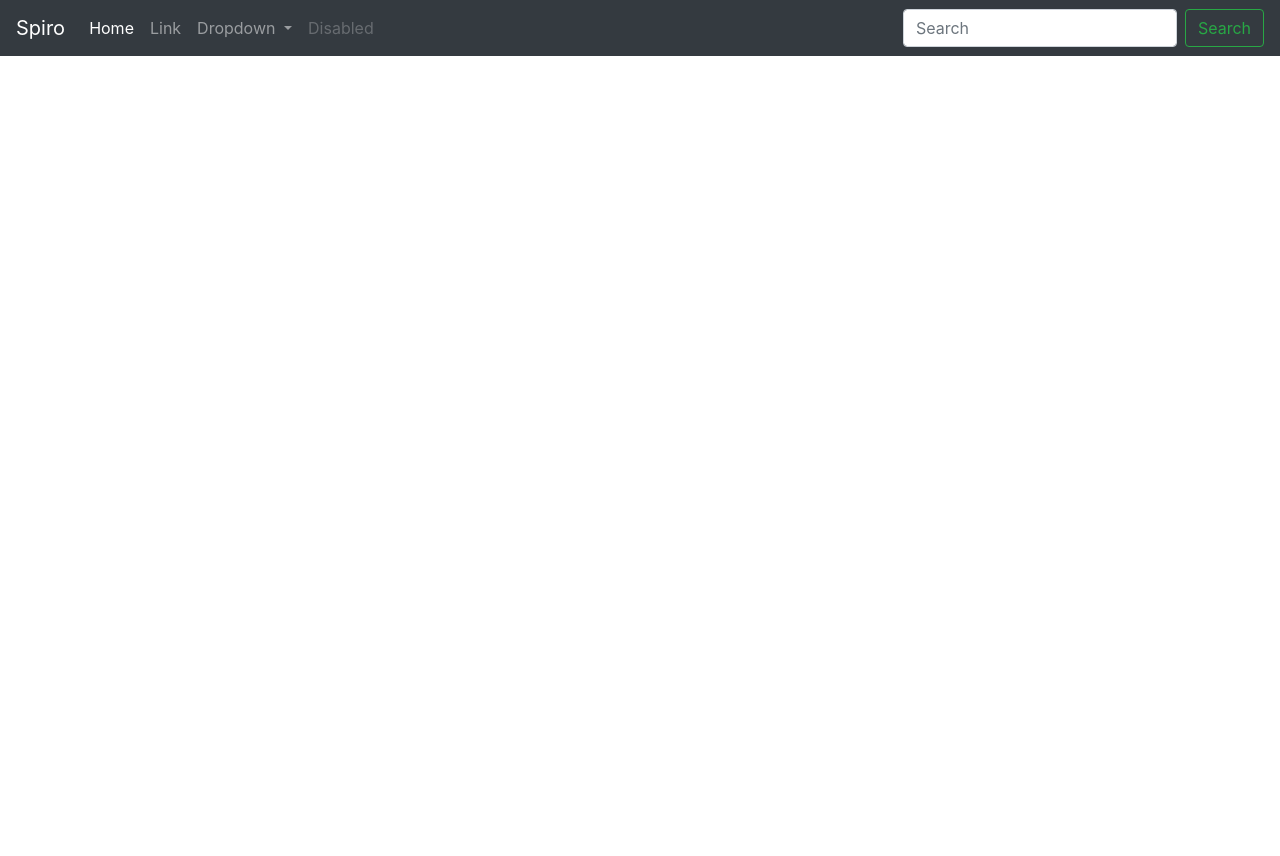
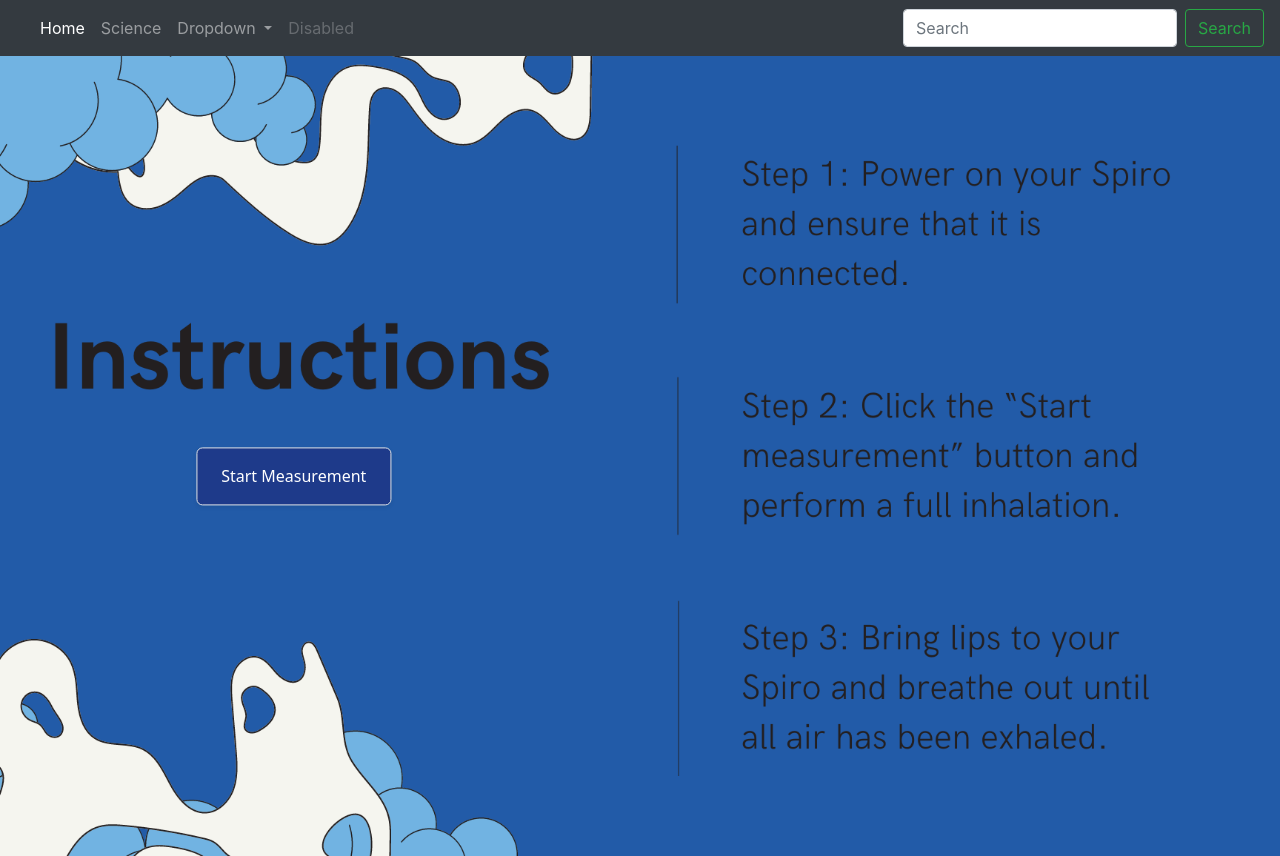
Before and after one commit to Parmajohnchees3/HackDuke2022, a Flask app: page /instructions in a window 1280 px wide. Before the commit the page ends 56 px from the top, so only its background shows below. Run offline with Flask 2, Linux system fonts and the light colour scheme.

Commit message:
updated buttons and fixed formatting issues

```diff
--- a/app/app.py
+++ b/app/app.py
@@ -38,8 +38,11 @@
 
 @app.route('/results')
 def results():
-    tdata = {}
-    return render_template("results.html", timedata=tdata, velodata=vdata)
+    data = {'time':["0", "1", "2", "3", "4", "5"], 'Velocity':["1", "5", "8", "10", "10", "20"]}
+
+    #tdata = [0, 1, 2, 3, 4, 5]
+    #vdata = [1, 5, 8, 10, 10, 10]
+    return render_template("results.html", data = data)
 
 @app.route('/instructions')
 def instructions():
--- a/app/static/styles.css
+++ b/app/static/styles.css
@@ -22,8 +22,6 @@
   content: '';
   width: 100%;
   height: 80%;
-  background: -webkit-linear-gradient(top,rgba(0,0,0,0) 0,rgba(0,0,0,.8) 80%,rgba(0,0,0,.8) 100%);
-  background: linear-gradient(to bottom,rgba(0,0,0,0) 0,rgba(0,0,0,.8) 80%,rgba(0,0,0,.8) 100%);
 }
 section h1 {
   position: absolute;
@@ -40,8 +38,8 @@
 
 section h2 {
   position: absolute;
-  top: 54%;
-  left: 51%;
+  top:54%;
+  left: 64.6%;
   z-index: 2;
   -webkit-transform: translate(-50%, -50%);
   transform: translate(-50%, -50%);
@@ -53,7 +51,7 @@
 
 section h3 {
    position: absolute;
-  top: 30%;
+  top: 50%;
   left: 67.1%;
   z-index: 2;
   -webkit-transform: translate(-70%, -70%);
@@ -65,8 +63,8 @@
 
 section h4 {
    position: absolute;
-  top: 40%;
-  left: 65%;
+  top: 63%;
+  left: 40%;
   z-index: 2;
   -webkit-transform: translate(-70%, -70%);
   transform: translate(-70%, -70%);
@@ -74,17 +72,27 @@
   font : normal 300 20px/1 'Josefin Sans', sans-serif;
   white-space: nowrap;
 }
-
-#section01 { background: url(/static/assets/newhomepage.png) center center / cover no-repeat;}
-#section02 { background: url(/static/assets/192841.png) center center / cover no-repeat;}
-#section03 { background: url(/static/assets/192841.png) center center / cover no-repeat;}
+section h5 {
+   position: absolute;
+  top: 54%;
+  left: 26%;
+  z-index: 2;
+  -webkit-transform: translate(-70%, -70%);
+  transform: translate(-70%, -70%);
+  color: #fff;
+  font : normal 300 20px/1 'Josefin Sans', sans-serif;
+  white-space: nowrap;
+}
+#section01 { background: url(/static/assets/updatedhome.png) center center / cover no-repeat;}
+#section02 { background: url(/static/assets/pg2tst7.png) center center / cover no-repeat;}
+#section03 { background: url(/static/assets/youtubepage.png) center center / cover no-repeat;}
 #section04 { background: url(/static/assets/192841.png) center center / cover no-repeat;}
 #section05 { background: url(https://picsum.photos/1200/800?image=1037) center center / cover no-repeat;}
 #section06 { background: url(https://picsum.photos/1200/800?image=901) center center / cover no-repeat;}
 #section07 { background: url(https://picsum.photos/1200/800?image=675) center center / cover no-repeat;}
 #section08 { background: url(https://picsum.photos/1200/800?image=1050) center center / cover no-repeat;}
 #section09 { background: url(https://picsum.photos/1200/800?image=902) center center / cover no-repeat;}
-#section10 { background: url(https://picsum.photos/1200/800?image=516) center center / cover no-repeat;}
+#section10 { background: url(/static/assets/newinstructions.png) center center / cover no-repeat;}
 
 #thanks {
   background-color: #fff;
--- a/app/templates/base.html
+++ b/app/templates/base.html
@@ -7,7 +7,9 @@
 </head>
 
 <nav class="navbar navbar-expand-lg navbar-dark bg-dark">
-  <a class="navbar-brand" href="#">Spiro</a>
+  <a class="navbar-brand" href="#">
+
+  </a>
   <button class="navbar-toggler" type="button" data-toggle="collapse" data-target="#navbarSupportedContent" aria-controls="navbarSupportedContent" aria-expanded="false" aria-label="Toggle navigation">
     <span class="navbar-toggler-icon"></span>
   </button>
@@ -15,10 +17,10 @@
   <div class="collapse navbar-collapse" id="navbarSupportedContent">
     <ul class="navbar-nav mr-auto">
       <li class="nav-item active">
-        <a class="nav-link" href="#">Home <span class="sr-only">(current)</span></a>
+        <a class="nav-link" href="https://hackduke2022.aryanmathur4.repl.co/">Home <span class="sr-only">(current)</span></a>
       </li>
       <li class="nav-item">
-        <a class="nav-link" href="#">Link</a>
+        <a class="nav-link" href="#section03">Science</a>
       </li>
       <li class="nav-item dropdown">
         <a class="nav-link dropdown-toggle" href="#" id="navbarDropdown" role="button" data-toggle="dropdown" aria-haspopup="true" aria-expanded="false">
--- a/app/templates/instructions.html
+++ b/app/templates/instructions.html
@@ -1,5 +1,11 @@
 {% extends "base.html" %}
 {% block content %}
 
+<section id="section10" class="demo">
+   <h5> <button type="button" onclick="window.location.href='/instructions';" class="inline-flex items-center px-6 py-3 border border-transparent text-base font-sans rounded-md shadow-sm text-white bg-blue-900 hover:bg-blue-900 focus:outline-none focus:ring-2 focus:ring-offset-2 focus:ring-indigo-500" >Start Measurement</button>
+ </h5>
+</section>
+
+
 
 {% endblock %}
```
Also changed, not shown: app/static/scripts.js (+8 -6 lines), app/templates/index.html (+5 -21 lines), app/templates/results.html (+9 -6 lines), app/static/assets/lowcost.png (added), app/static/assets/newinstructions.png (added), app/static/assets/newsecondpage.png (added), app/static/assets/pg2tst7.png (added), app/static/assets/updatedhome.png (added), app/static/assets/youtubepage.png (added).
